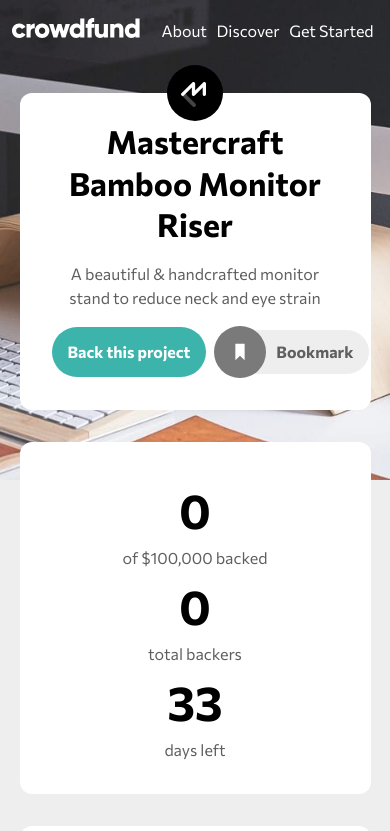
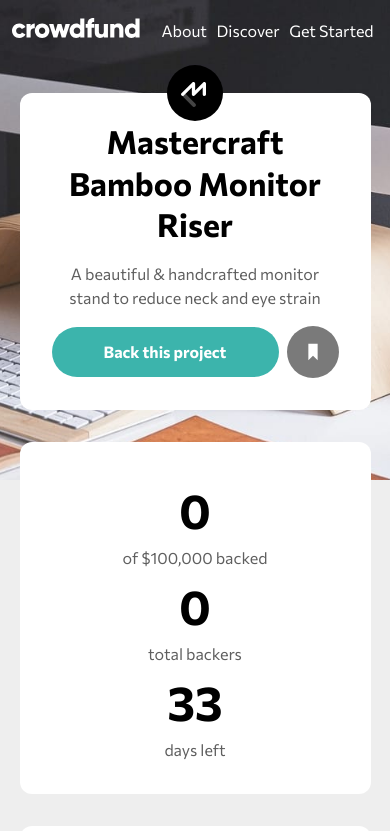
Before and after one commit to migvidal/crowdfunding-product-page, a Vue app: page / in a window 390 px wide. Shown: the top 831 px of the page. Built offline with nearby package versions, Linux system fonts and the light colour scheme.

Commit message:
fix: bookmark button doesnt clip, new breakpoint

```diff
--- a/src/assets/variables.scss
+++ b/src/assets/variables.scss
@@ -1,5 +1,6 @@
 /* Breakpoints */
 $mobile: 375px;
+$mobile-landscape: 480px;
 $desktop: 1440px;
 
 /* Colors */
--- a/src/components/BookmarkButton.vue
+++ b/src/components/BookmarkButton.vue
@@ -68,9 +68,9 @@
     }
   }
 }
-@media screen and (max-width: $mobile) {
+@media screen and (max-width: $mobile-landscape) {
   .bookmark-btn-label {
-    visibility: hidden;
+    display: none;
   }
 }
 </style>
--- a/src/components/CfHeader.vue
+++ b/src/components/CfHeader.vue
@@ -31,7 +31,6 @@
 };
 </script>
 
-<!-- Scoped styles -->
 <style lang="scss" scoped>
 .info {
   margin: 0 1rem;
```
